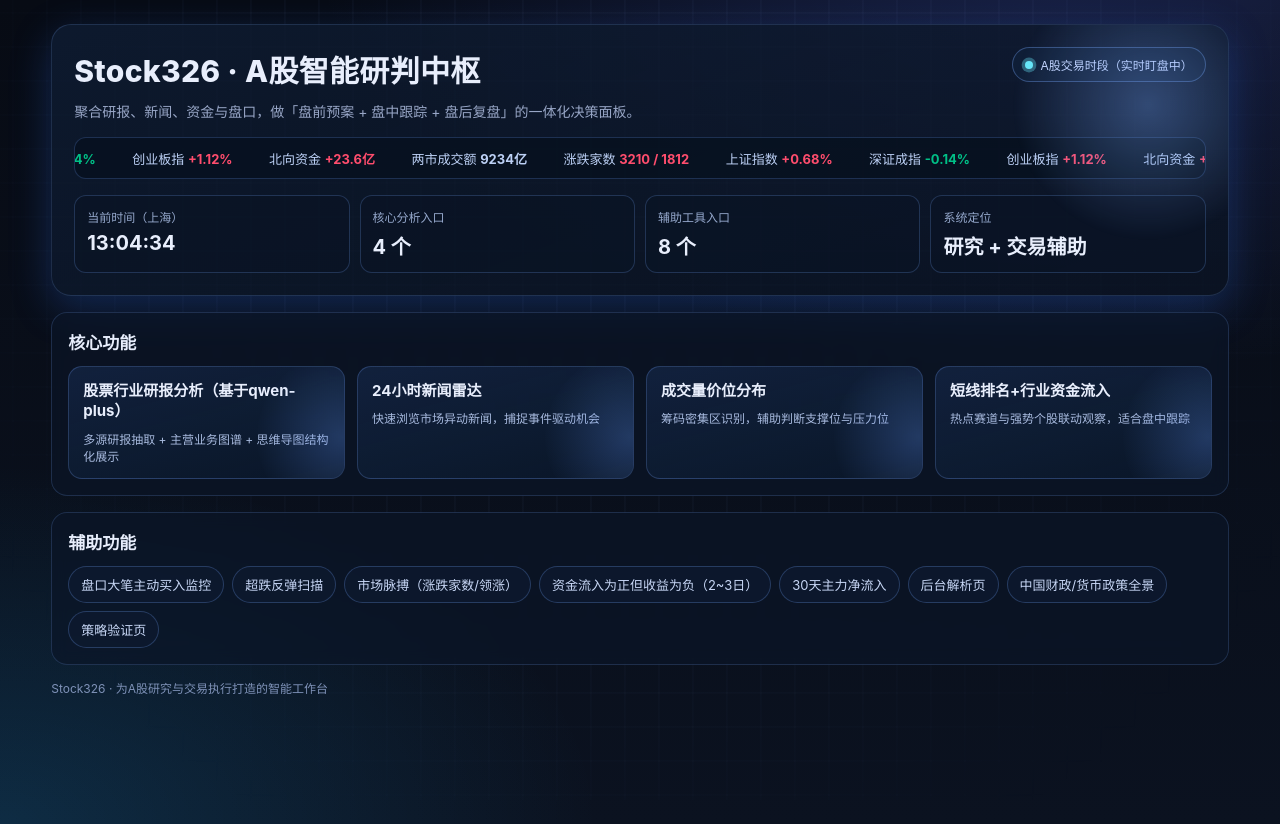
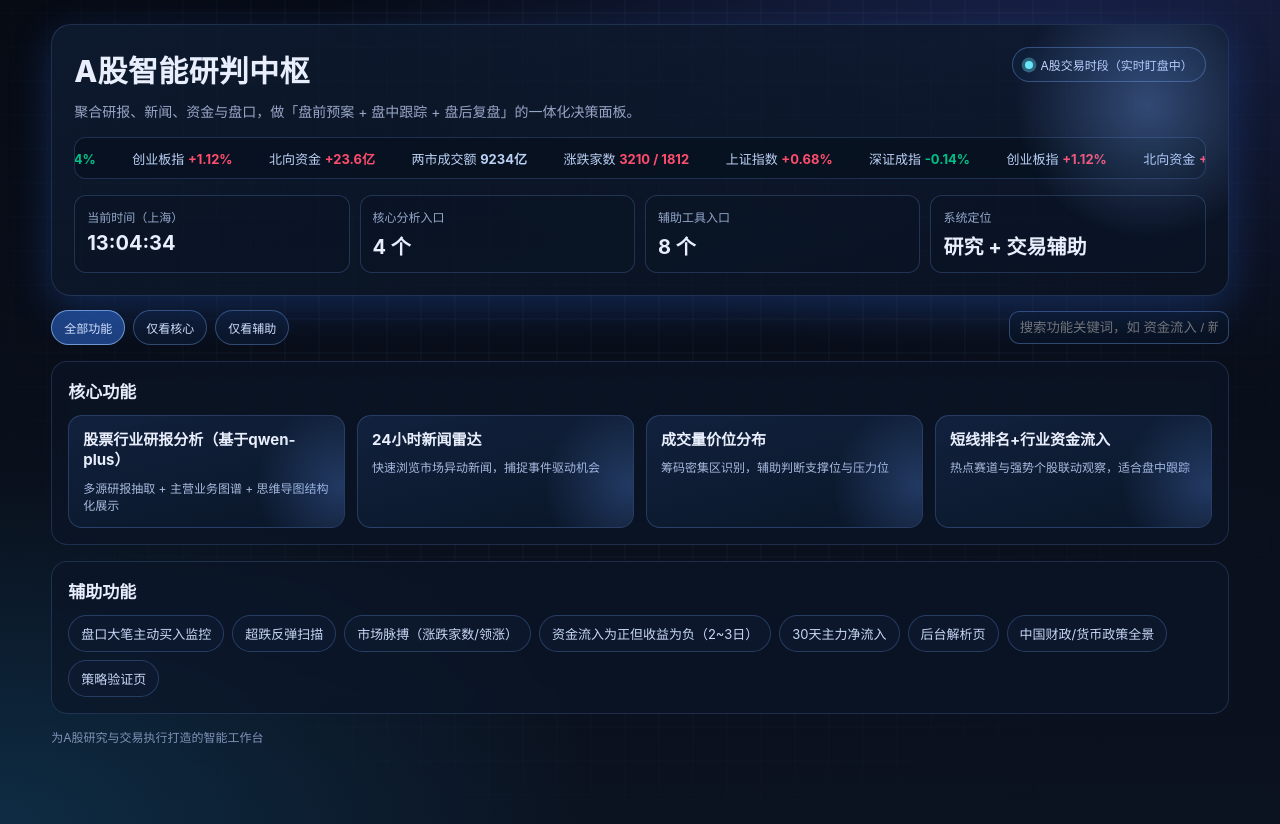
Before and after one commit to echo00725/stock326-site, a Flask app: page / in a window 1280 px wide. Run offline with Flask 3, Linux system fonts and the light colour scheme; some libraries are stand-ins or nearby versions.

Commit message:
feat: 首页去品牌字样并增强交互，统一全站背景风格

```diff
--- a/templates/index.html
+++ b/templates/index.html
@@ -3,7 +3,7 @@
 <head>
   <meta charset="UTF-8" />
   <meta name="viewport" content="width=device-width, initial-scale=1.0" />
-  <title>Stock326 · A股智能研判中枢</title>
+  <title>A股智能研判中枢</title>
   <style>
     :root {
       --bg: #070b14;
@@ -133,6 +133,30 @@
     }
     .section h2 { margin: 0 0 12px; font-size: 17px; }
 
+    .quickbar {
+      margin-top: 14px;
+      display:flex; gap:8px; flex-wrap:wrap; align-items:center;
+    }
+    .chip {
+      border:1px solid rgba(123,174,255,.35);
+      background: rgba(14,27,49,.7);
+      color:#d7e4ff;
+      border-radius:999px;
+      padding:8px 12px;
+      font-size:12px;
+      cursor:pointer;
+    }
+    .chip.active { background: rgba(42,92,182,.65); border-color: rgba(156,198,255,.65); }
+    .search {
+      margin-left:auto;
+      min-width:220px;
+      border:1px solid rgba(123,174,255,.35);
+      background: rgba(10,20,36,.82);
+      color:#e8eefc;
+      border-radius:10px;
+      padding:8px 10px;
+    }
+
     .core-grid {
       display: grid;
       grid-template-columns: repeat(auto-fit, minmax(230px, 1fr));
@@ -191,7 +215,7 @@
     <section class="hero">
       <div class="head">
         <div>
-          <h1 class="title">Stock326 · A股智能研判中枢</h1>
+          <h1 class="title">A股智能研判中枢</h1>
           <div class="sub">聚合研报、新闻、资金与盘口，做「盘前预案 + 盘中跟踪 + 盘后复盘」的一体化决策面板。</div>
         </div>
         <div class="badge"><span class="dot"></span><span id="market-status">市场状态加载中...</span></div>
@@ -216,47 +240,84 @@
       </div>
     </section>
 
-    <section class="section">
+    <div class="quickbar">
+      <button class="chip active" data-filter="all">全部功能</button>
+      <button class="chip" data-filter="core">仅看核心</button>
+      <button class="chip" data-filter="assist">仅看辅助</button>
+      <input id="feature-search" class="search" placeholder="搜索功能关键词，如 资金流入 / 新闻 / 研报" />
+    </div>
+
+    <section class="section" data-section="core">
       <h2>核心功能</h2>
       <div class="core-grid">
-        <a class="feature" href="/stock-research">
+        <a class="feature feature-item" data-type="core" data-keywords="研报 行业 思维导图 qwen" href="/stock-research">
           <div class="name">股票行业研报分析（基于qwen-plus）</div>
           <div class="desc">多源研报抽取 + 主营业务图谱 + 思维导图结构化展示</div>
         </a>
-        <a class="feature" href="/news">
+        <a class="feature feature-item" data-type="core" data-keywords="新闻 24小时 雷达 事件驱动" href="/news">
           <div class="name">24小时新闻雷达</div>
           <div class="desc">快速浏览市场异动新闻，捕捉事件驱动机会</div>
         </a>
-        <a class="feature" href="/volume-profile">
+        <a class="feature feature-item" data-type="core" data-keywords="成交量 价位 分布 筹码 支撑 压力" href="/volume-profile">
           <div class="name">成交量价位分布</div>
           <div class="desc">筹码密集区识别，辅助判断支撑位与压力位</div>
         </a>
-        <a class="feature" href="/shortline-dashboard">
+        <a class="feature feature-item" data-type="core" data-keywords="短线 排名 行业 资金流入 热点" href="/shortline-dashboard">
           <div class="name">短线排名+行业资金流入</div>
           <div class="desc">热点赛道与强势个股联动观察，适合盘中跟踪</div>
         </a>
       </div>
     </section>
 
-    <section class="section">
+    <section class="section" data-section="assist">
       <h2>辅助功能</h2>
       <div class="minor">
-        <a href="/monitor-big-buy">盘口大笔主动买入监控</a>
-        <a href="/oversold-rebound">超跌反弹扫描</a>
-        <a href="/market-pulse">市场脉搏（涨跌家数/领涨）</a>
-        <a href="/flow-divergence">资金流入为正但收益为负（2~3日）</a>
-        <a href="/main-net-inflow">30天主力净流入</a>
-        <a href="/parse-admin">后台解析页</a>
-        <a href="/policy-dashboard">中国财政/货币政策全景</a>
-        <a href="/validation">策略验证页</a>
+        <a class="feature-item" data-type="assist" data-keywords="盘口 主动买入 监控" href="/monitor-big-buy">盘口大笔主动买入监控</a>
+        <a class="feature-item" data-type="assist" data-keywords="超跌 反弹 扫描" href="/oversold-rebound">超跌反弹扫描</a>
+        <a class="feature-item" data-type="assist" data-keywords="市场 脉搏 涨跌 领涨" href="/market-pulse">市场脉搏（涨跌家数/领涨）</a>
+        <a class="feature-item" data-type="assist" data-keywords="资金流入 收益 负 divergence" href="/flow-divergence">资金流入为正但收益为负（2~3日）</a>
+        <a class="feature-item" data-type="assist" data-keywords="30天 主力 净流入" href="/main-net-inflow">30天主力净流入</a>
+        <a class="feature-item" data-type="assist" data-keywords="后台 解析" href="/parse-admin">后台解析页</a>
+        <a class="feature-item" data-type="assist" data-keywords="财政 货币 政策" href="/policy-dashboard">中国财政/货币政策全景</a>
+        <a class="feature-item" data-type="assist" data-keywords="策略 验证" href="/validation">策略验证页</a>
       </div>
     </section>
 
-    <div class="footer">Stock326 · 为A股研究与交易执行打造的智能工作台</div>
+    <div class="footer">为A股研究与交易执行打造的智能工作台</div>
   </main>
 
   <script>
     function pad(n){ return String(n).padStart(2, '0'); }
+
+    const chips = Array.from(document.querySelectorAll('.chip'));
+    const searchEl = document.getElementById('feature-search');
+    const allItems = Array.from(document.querySelectorAll('.feature-item'));
+    let currentFilter = 'all';
+
+    function applyFilter() {
+      const q = (searchEl.value || '').trim().toLowerCase();
+      allItems.forEach(el => {
+        const type = el.dataset.type || '';
+        const text = `${el.textContent || ''} ${(el.dataset.keywords || '')}`.toLowerCase();
+        const typeOk = currentFilter === 'all' || currentFilter === type;
+        const textOk = !q || text.includes(q);
+        el.style.display = (typeOk && textOk) ? '' : 'none';
+      });
+
+      document.querySelectorAll('[data-section]').forEach(sec => {
+        const hasVisible = Array.from(sec.querySelectorAll('.feature-item')).some(x => x.style.display !== 'none');
+        sec.style.display = hasVisible ? '' : 'none';
+      });
+    }
+
+    chips.forEach(chip => chip.addEventListener('click', () => {
+      chips.forEach(c => c.classList.remove('active'));
+      chip.classList.add('active');
+      currentFilter = chip.dataset.filter || 'all';
+      applyFilter();
+    }));
+    searchEl.addEventListener('input', applyFilter);
+
     function updateClock() {
       const now = new Date();
       const cn = new Date(now.toLocaleString('en-US', { timeZone: 'Asia/Shanghai' }));
@@ -276,6 +337,7 @@
     const track = document.getElementById('ticker-track');
     track.innerHTML = track.innerHTML + track.innerHTML;
 
+    applyFilter();
     updateClock();
     setInterval(updateClock, 1000);
   </script>
```
Also changed, not shown: static/dark.css (+18 -2 lines).
